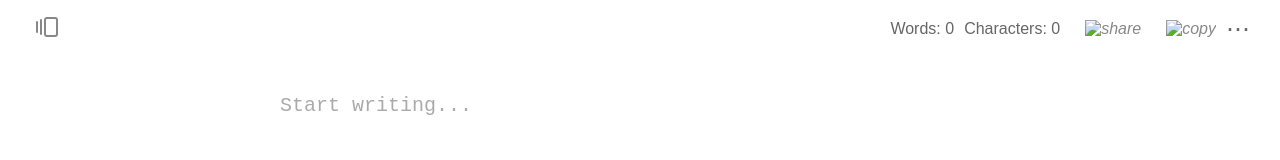
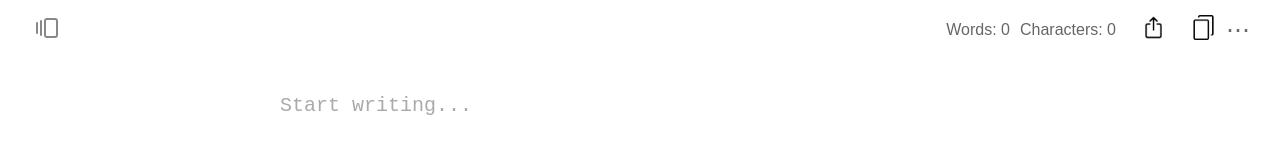
Before and after one commit to jaypatel-coder/blank, a plain HTML site: page index.html in a window 1280 px wide. Drawn offline with Linux system fonts and the light colour scheme.

Commit message:
Update index.html

```diff
--- a/index.html
+++ b/index.html
@@ -23,8 +23,8 @@
       <span id="wordCount">Words: 0</span>
       <span id="charCount">Characters: 0</span>
 
-      <i   title="Upload"><img src="icons/share.png" alt="share" height="25" width="25" /></i>
-      <i   id="copyBtn" title="copy"><img src="icons/copy.png" alt="copy" height="25" width="25" /></i>
+      <i   title="Upload"><img src="share.png" alt="share" height="25" width="25" /></i>
+      <i   id="copyBtn" title="copy"><img src="copy.png" alt="copy" height="25" width="25" /></i>
 
       <div class="menu-button" onclick="toggleMenu(event)">⋯</div>
     </div>
```
